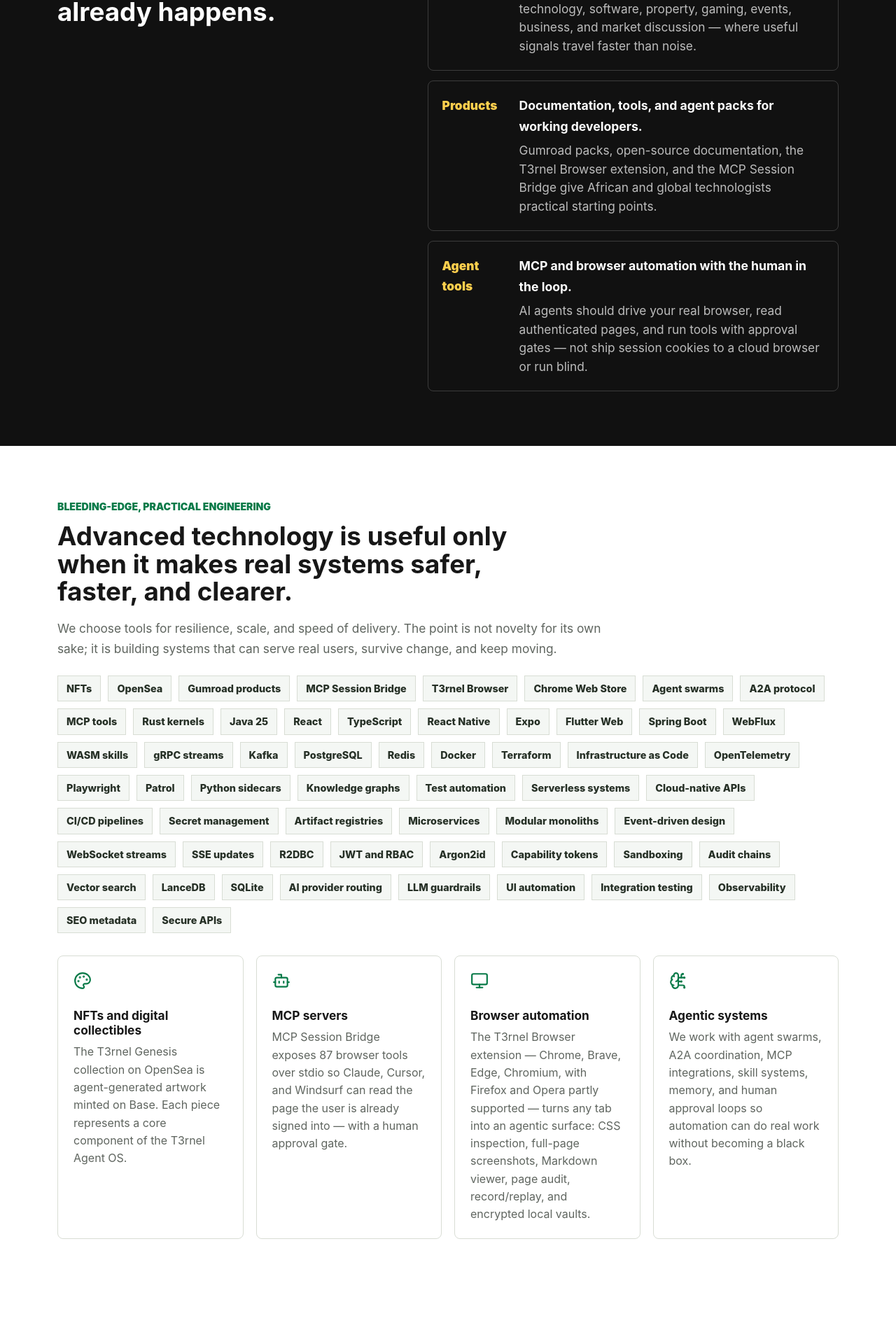
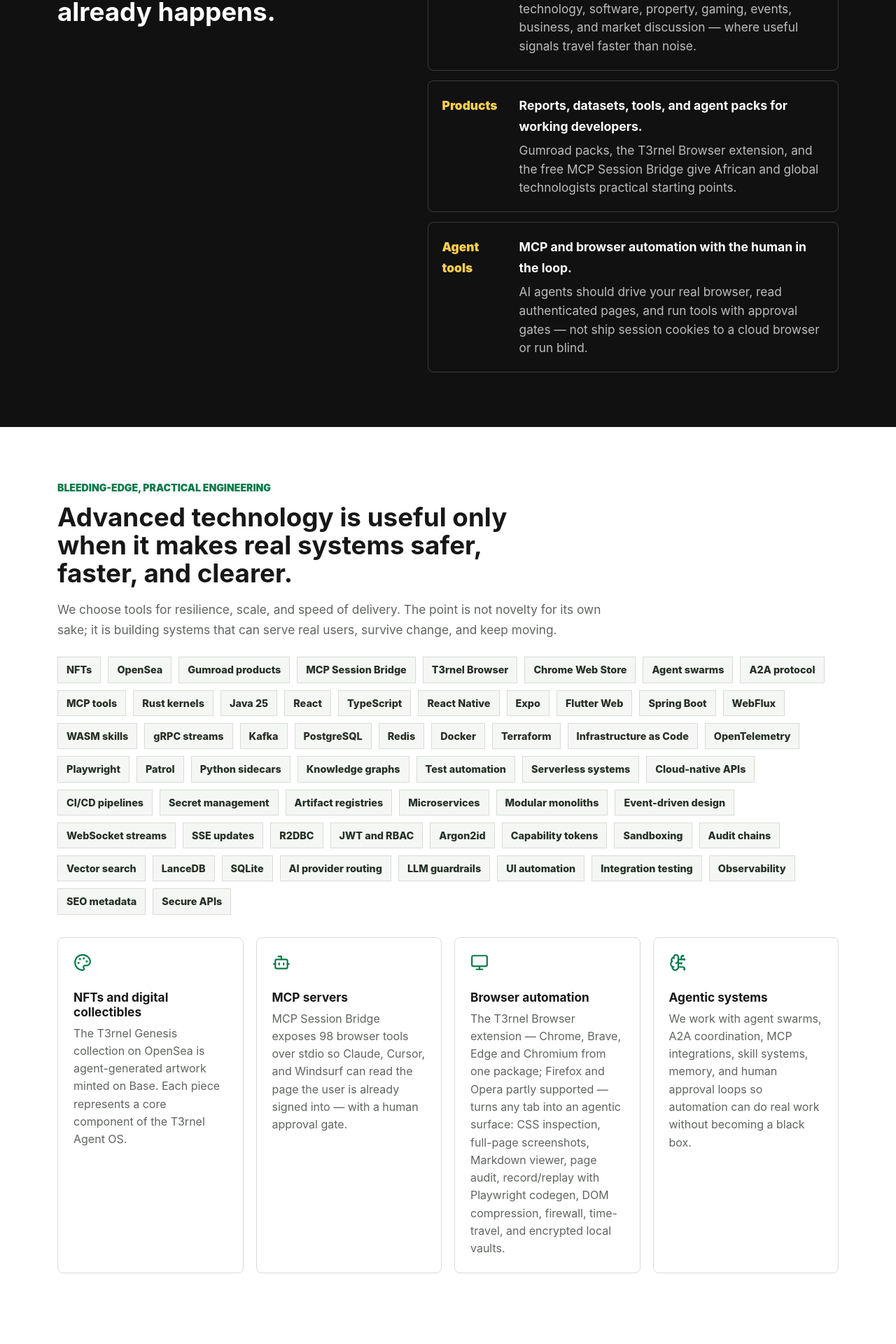
Before and after one commit to t3ratech/t3ratech-website, a React (Vite) app: page / in a window 1280 px wide. Shown: the part 1600-3520 px from the top of the page at 70% size. Built offline with nearby package versions, Linux system fonts and the light colour scheme.

Commit message:
Fix MCP npm scope, tool count, and remove doc pack references

```diff
--- a/index.html
+++ b/index.html
@@ -7,11 +7,11 @@
     <link rel="icon" type="image/png" href="/assets/t3ratech-tt-logo-visible.png" />
     <meta
       name="description"
-      content="T3raTech Solutions is a Zimbabwean software development and consulting company building the SciTech Zimbabwe community, T3rnel Genesis NFTs on OpenSea, Gumroad documentation packs, the T3rnel Browser Chrome extension, and the MCP Session Bridge."
+      content="T3raTech Solutions is a Zimbabwean software development and consulting company building the SciTech Zimbabwe community, T3rnel Genesis NFTs on OpenSea, Gumroad reports and datasets, the T3rnel Browser Chrome extension, and the free MCP Session Bridge."
     />
     <meta
       name="keywords"
-      content="T3raTech Solutions, SciTech Zimbabwe, Zimbabwe software company, African software development, T3rnel Browser, MCP Session Bridge, T3rnel Genesis NFTs, OpenSea, Gumroad products, documentation packs, openclaw, openchamber, nrwl nx, wasm-bindgen, vllm-omni, OpenWA, qwen-code, deepagents, herdr, azul, AI browser automation, agent swarms, A2A protocol, MCP tools, Rust, Zim Developers, SciTech Society"
+      content="T3raTech Solutions, SciTech Zimbabwe, Zimbabwe software company, African software development, T3rnel Browser, MCP Session Bridge, T3rnel Genesis NFTs, OpenSea, Gumroad products, reports, datasets, courses, AI browser automation, agent swarms, A2A protocol, MCP tools, Rust, Zim Developers, SciTech Society"
     />
     <meta name="robots" content="index, follow" />
     <meta name="theme-color" content="#050505" />
@@ -20,7 +20,7 @@
     <meta property="og:title" content="T3raTech Solutions | African Software Systems" />
     <meta
       property="og:description"
-      content="A Zimbabwean and African technology, software development and consulting company building the SciTech Zimbabwe community, T3rnel Genesis NFTs, Gumroad documentation packs, the T3rnel Browser Chrome extension, and the MCP Session Bridge."
+      content="A Zimbabwean and African technology, software development and consulting company building the SciTech Zimbabwe community, T3rnel Genesis NFTs, the T3rnel Browser extension, and the free MCP Session Bridge."
     />
     <meta property="og:url" content="https://www.t3ratech.co.zw/" />
     <meta property="og:image" content="https://www.t3ratech.co.zw/assets/t3ratech-tt-logo-visible.png" />
@@ -44,7 +44,7 @@
         "url": "https://www.t3ratech.co.zw/",
         "logo": "https://www.t3ratech.co.zw/assets/t3ratech-tt-logo-visible.png",
         "email": "t3ratech.dev@gmail.com",
-        "description": "A Zimbabwean and African software development and consulting company behind the SciTech Zimbabwe community, T3rnel Genesis NFTs, Gumroad documentation packs, the T3rnel Browser Chrome extension, and the MCP Session Bridge.",
+        "description": "A Zimbabwean and African software development and consulting company behind the SciTech Zimbabwe community, T3rnel Genesis NFTs, Gumroad reports and datasets, the T3rnel Browser Chrome extension, and the free MCP Session Bridge.",
         "slogan": "Build in Africa, for Africa",
         "foundingLocation": {
           "@type": "Place",
@@ -61,7 +61,7 @@
           "MCP tools",
           "Browser automation",
           "NFTs",
-          "Open source documentation",
+          "Reports and datasets",
           "Digital ecosystems",
           "Test automation",
           "Technology communities",
@@ -71,7 +71,7 @@
           "https://t3rnel.gumroad.com",
           "https://opensea.io/collection/t3rnel-genesis",
           "https://chromewebstore.google.com/detail/egpckhdpkoeimoekciejbmbbcackhdmd",
-          "https://www.npmjs.com/package/@t3rnel/mcp-session-bridge"
+          "https://www.npmjs.com/package/@t3ratech/mcp-session-bridge"
         ]
       }
     </script>
--- a/src/data.ts
+++ b/src/data.ts
@@ -140,8 +140,8 @@
   },
   {
     label: "Products",
-    title: "Documentation, tools, and agent packs for working developers.",
-    body: "Gumroad packs, open-source documentation, the T3rnel Browser extension, and the MCP Session Bridge give African and global technologists practical starting points.",
+    title: "Reports, datasets, tools, and agent packs for working developers.",
+    body: "Gumroad packs, the T3rnel Browser extension, and the free MCP Session Bridge give African and global technologists practical starting points.",
   },
   {
     label: "Agent tools",
@@ -158,12 +158,12 @@
   },
   {
     title: "MCP servers",
-    body: "MCP Session Bridge exposes 87 browser tools over stdio so Claude, Cursor, and Windsurf can read the page the user is already signed into — with a human approval gate.",
+    body: "MCP Session Bridge exposes 98 browser tools over stdio so Claude, Cursor, and Windsurf can read the page the user is already signed into — with a human approval gate.",
     icon: Bot,
   },
   {
     title: "Browser automation",
-    body: "The T3rnel Browser extension — Chrome, Brave, Edge, Chromium, with Firefox and Opera partly supported — turns any tab into an agentic surface: CSS inspection, full-page screenshots, Markdown viewer, page audit, record/replay, and encrypted local vaults.",
+    body: "The T3rnel Browser extension — Chrome, Brave, Edge and Chromium from one package; Firefox and Opera partly supported — turns any tab into an agentic surface: CSS inspection, full-page screenshots, Markdown viewer, page audit, record/replay with Playwright codegen, DOM compression, firewall, time-travel, and encrypted local vaults.",
     icon: Monitor,
   },
   {
@@ -376,7 +376,7 @@
   name: "T3rnel Browser",
   tagline: "DevTools you can talk to, and an agent runway you can trust",
   description:
-    "A browser extension with 87 tools, for Chrome, Brave, Edge and Chromium: hover-and-copy CSS, full-page screenshots, Markdown viewer, page audit, record/replay with Playwright codegen, DOM time-travel, and an MCP server that lets your AI drive the browser you are already signed into — all local.",
+    "A browser extension with 98 tools, for Chrome, Brave, Edge and Chromium: hover-and-copy CSS, full-page screenshots, Markdown viewer, page audit, record/replay with Playwright codegen, DOM compression and time-travel, and an MCP server that lets your AI drive the browser you are already signed into — all local.",
   url: "https://chromewebstore.google.com/detail/egpckhdpkoeimoekciejbmbbcackhdmd",
   icon: Monitor,
 };
@@ -394,8 +394,8 @@
   name: "MCP Session Bridge",
   tagline: "Authenticated browser extraction as an MCP tool. Works from the user's own session.",
   description:
-    "A paid MCP server that exposes authenticated browser-session automation. In extension mode it forwards calls over a local relay to the T3rnel Browser extension, so Claude, Cursor, and Windsurf can read the tab the user is already logged into. In standalone mode it launches its own CDP browser for free local automation.",
-  url: "https://www.npmjs.com/package/@t3rnel/mcp-session-bridge",
+    "A free MCP server that exposes authenticated browser-session automation. In extension mode it forwards calls over a local relay to the T3rnel Browser extension, so Claude, Cursor, and Windsurf can read the tab the user is already logged into. In standalone mode it launches its own CDP browser for free local automation.",
+  url: "https://www.npmjs.com/package/@t3ratech/mcp-session-bridge",
   installCommand: "npm install -g @t3ratech/mcp-session-bridge",
   icon: Bot,
 };
@@ -424,7 +424,7 @@
 export const exploreLinks: PageLink[] = [
   { path: "/whatsapp-groups", label: "WhatsApp Groups", description: "SciTech Zimbabwe communities.", icon: UsersRound },
   { path: "/nfts", label: "NFTs", description: "Genesis agent-art series on OpenSea.", icon: Palette },
-  { path: "/gumroad", label: "Gumroad", description: "Open-source documentation packs and digital products.", icon: ShoppingBag },
+  { path: "/gumroad", label: "Gumroad", description: "Reports, datasets, courses and digital products.", icon: ShoppingBag },
   { path: "/chrome", label: "Chrome", description: "T3rnel Browser extension.", icon: Monitor },
   { path: "/mcp", label: "MCP", description: "MCP Session Bridge for AI coding assistants.", icon: Bot },
 ];
--- a/src/pages/ChromeWebstore.tsx
+++ b/src/pages/ChromeWebstore.tsx
@@ -29,7 +29,7 @@
 
           <h3>What you get</h3>
           <p className="chrome-description">
-            T3rnel Browser is a browser extension with 87 tools and no backend servers. It installs on Chrome, Brave, Edge and Chromium from one package; Firefox and Opera are partly supported. It gives you developer tools
+            T3rnel Browser is a browser extension with 98 tools and no backend servers. It installs on Chrome, Brave, Edge and Chromium from one package; Firefox and Opera are partly supported. It gives you developer tools
             you can talk to, and an agent runway you can trust.
           </p>
 
```
